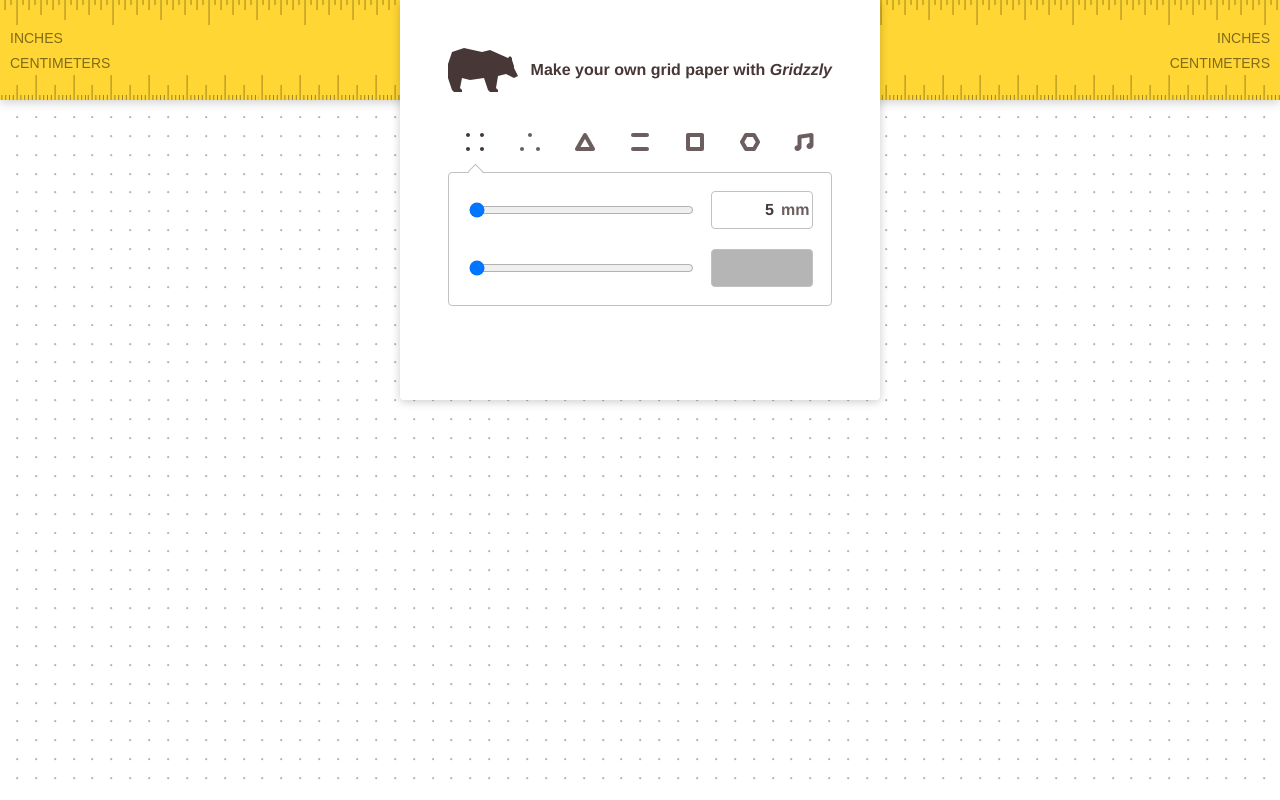
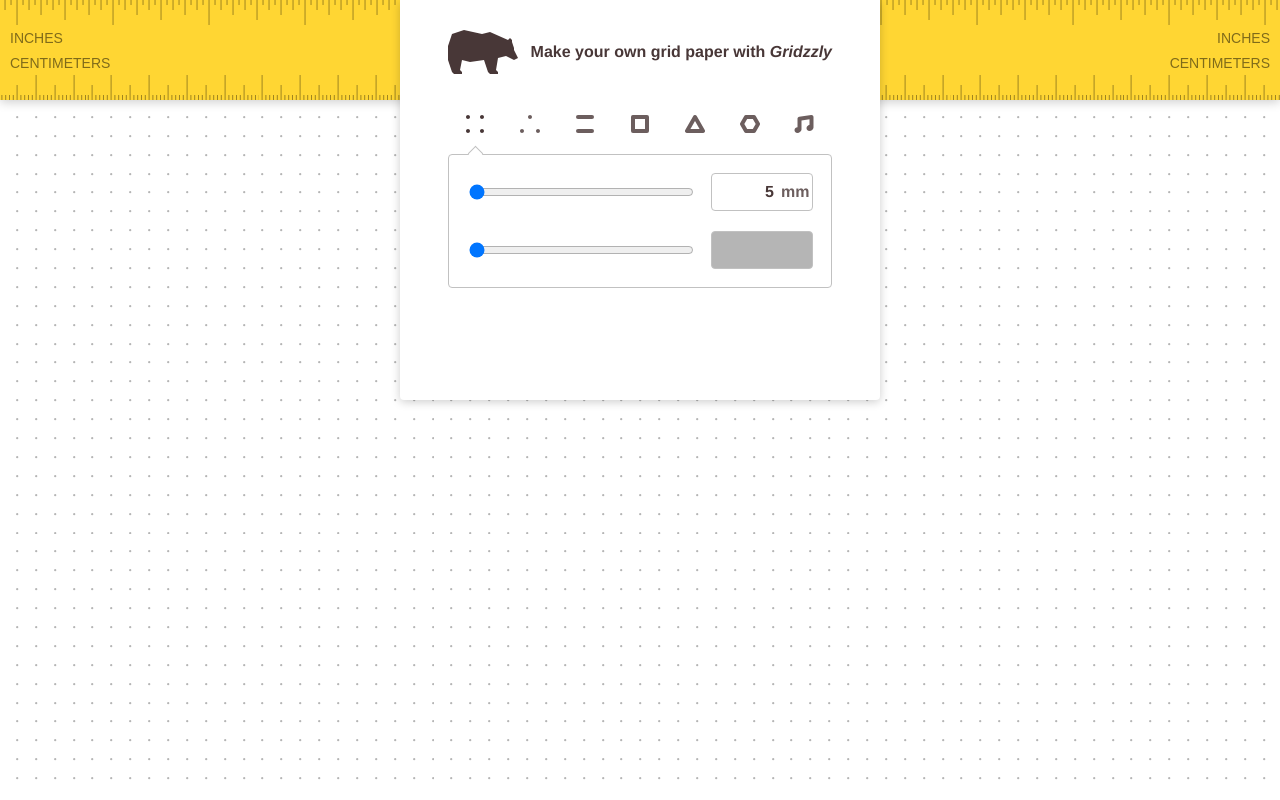
Before and after one commit to RostislavBlaha/gridzzly, a React (Create React App) app: page / in a window 1280 px wide. Built offline with nearby package versions, Linux system fonts and the light colour scheme.

Commit message:
some cosmetic tweaks

```diff
--- a/src/form/Type/Type.js
+++ b/src/form/Type/Type.js
@@ -19,14 +19,14 @@ export default class Type extends Component{
             <TypeOption type="threeDots"
                         selected={this.props.type==="threeDots" ? true : false}
                         changeType={this.props.changeType}/>
-            <TypeOption type="triangle"
-                        selected={this.props.type==="triangle" ? true : false}
-                        changeType={this.props.changeType}/>
             <TypeOption type="lines"
                         selected={this.props.type==="lines" ? true : false}
                         changeType={this.props.changeType}/>
             <TypeOption type="rectangle"
                         selected={this.props.type==="rectangle" ? true : false}
+                        changeType={this.props.changeType}/>
+		    <TypeOption type="triangle"
+                        selected={this.props.type==="triangle" ? true : false}
                         changeType={this.props.changeType}/>
             <TypeOption type="hexagon"
                         selected={this.props.type==="hexagon" ? true : false}
--- a/src/form/Wrapper.js
+++ b/src/form/Wrapper.js
@@ -7,7 +7,7 @@ export default class Wrapper extends Component{
 
   render() {
     const sx={
-	padding: "48px",
+	padding: "30px 48px 48px 48px",
 	display: "flex",
     flexDirection: "column",
 	}
```
